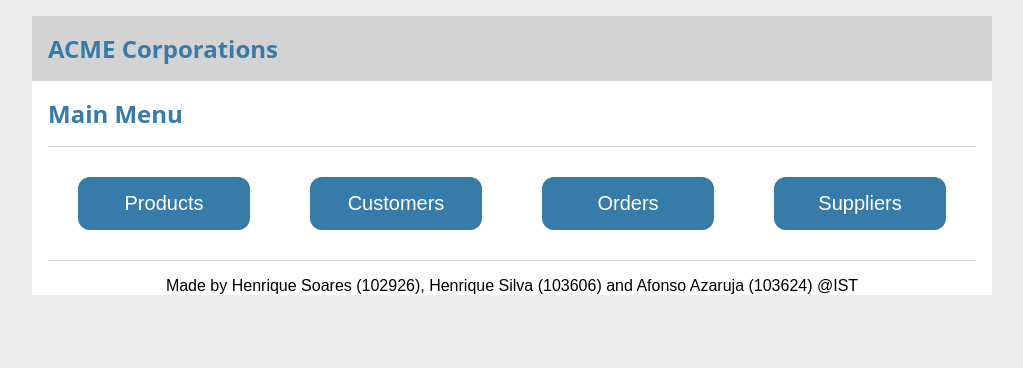
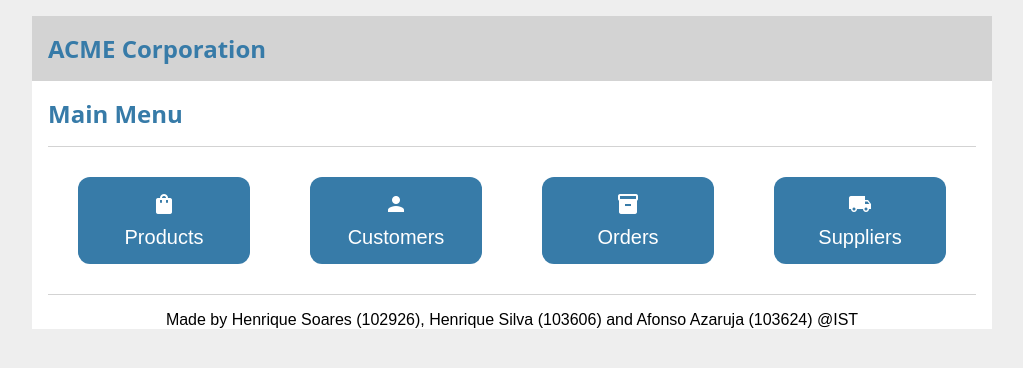
Before and after one commit to henriqueeapsilva/ist-bd-2023, a Python web app: template web/templates/home_page.html in a window 1280 px wide. Shown: the top 368 px of the page, without its empty margins (128-1151 px from the left). Run offline with Jinja, Linux system fonts and the light colour scheme; the template is opened without the code that fills it, so the values that code supplies are empty.

Commit message:
Format typos, added icons.

```diff
--- a/web/static/style.css
+++ b/web/static/style.css
@@ -150,15 +150,22 @@
     table-layout: fixed;
     background-color: #377ba8;
     color: white;
-    padding: 15px 32px;
+    padding: 15px 30px;
     text-align: center;
     text-decoration: none;
-    display: inline-block;
+    display: flex;
     font-size: 20px;
     margin: 30px;
     transition-duration: 0.3s;
     border-radius: 12px;
+    flex-direction: column;
+    align-items: center;
 }
+
+.button i {
+    margin-bottom: 10px;
+}
+
 .main {
   height: 30px; position:
   relative;
@@ -177,6 +184,7 @@
 
 .button:hover {
     background-image: linear-gradient(rgb(0 0 0/40%) 0 0);
+    width: 41%;
     transition: 0.7s;
 }
 
--- a/web/templates/account/index.html
+++ b/web/templates/account/index.html
@@ -1,7 +1,7 @@
 {% extends 'base.html' %}
 
 {% block header %}
-  <h1>{% block title %}Accounts{% endblock %}</h1>
+  <h2>{% block title %}Accounts{% endblock %}</h2>
     <button onclick="history.back()" style="margin-right:2000px"> Back</button>
 {% endblock %}
 
--- a/web/templates/account/update.html
+++ b/web/templates/account/update.html
@@ -1,7 +1,7 @@
 {% extends 'base.html' %}
 
 {% block header %}
-  <h1>{% block title %}Conta {{ account['account_number'] }} | Edit{% endblock %}</h1>
+  <h2>{% block title %}Conta {{ account['account_number'] }} | Edit{% endblock %}</h2>
     <button onclick="history.back()" style="margin-right:2000px"> Back</button>
 {% endblock %}
 
--- a/web/templates/base.html
+++ b/web/templates/base.html
@@ -2,8 +2,10 @@
 <html lang="en">
     <title>ACME - {% block title %}{% endblock %}</title>
     <link rel="stylesheet" href="{{ url_for('static', filename='style.css') }}">
+    <link rel="icon" href="{{ url_for('static', filename='icon.webp') }}" type="../static/"/>
+    <link rel="stylesheet" href="https://fonts.googleapis.com/icon?family=Material+Icons">
     <nav>
-        <h1><a href="/">ACME Corporations</a></h1>
+        <h1><a href="/">ACME Corporation</a></h1>
     </nav>
     <section class="content">
         <header>
--- a/web/templates/customers/register.html
+++ b/web/templates/customers/register.html
@@ -1,7 +1,7 @@
 {% extends 'base.html' %}
 
 {% block header %}
-  <h1>{% block title %}Customer | Register{% endblock %}</h1>
+  <h2>{% block title %}Customer | Register{% endblock %}</h2>
   <div class="main">
     <button onclick="window.location.href='{{ url_for('customer_index') }}'" class="top-left"> Back</button>
 </div>
--- a/web/templates/customers/update.html
+++ b/web/templates/customers/update.html
@@ -1,7 +1,7 @@
 {% extends 'base.html' %}
 
 {% block header %}
-  <h1>{% block title %}Customer {{ customer['name'] }} | Edit{% endblock %}</h1>
+  <h2>{% block title %}Customer {{ customer['name'] }} | Edit{% endblock %}</h2>
 <div class="main">
     <button onclick="window.location.href='{{ url_for('customer_index') }}'" class="top-left"> Back</button>
 </div>
--- a/web/templates/home_page.html
+++ b/web/templates/home_page.html
@@ -4,13 +4,14 @@
   <h2>{% block title %}Main Menu{% endblock %}</h2>
 {% endblock %}
 
+
 {% block content %}
 <header>
     <div class="main-menu">
-        <a class="button" href="{{ url_for('product_index') }}">Products</a>
-        <a class="button" href="{{ url_for('customer_index') }}">Customers</a>
-        <a class="button" href="{{ url_for('orders_index') }}">Orders</a>
-        <a class="button" href="{{ url_for('supplier_index') }}">Suppliers</a>
+        <a class="button" href="{{ url_for('product_index',) }}"> <i class="material-icons">shopping_bag</i> Products</a>
+        <a class="button" href="{{ url_for('customer_index') }}"> <i class="material-icons">person</i> Customers</a>
+        <a class="button" href="{{ url_for('orders_index') }}"> <i class="material-icons">inventory</i>Orders</a>
+        <a class="button" href="{{ url_for('supplier_index') }}"> <i class="material-icons">local_shipping</i> Suppliers</a>
     </div>
 </header>
 {% endblock %}
--- a/web/templates/orders/register.html
+++ b/web/templates/orders/register.html
@@ -1,7 +1,7 @@
 {% extends 'base.html' %}
 
 {% block header %}
-  <h1>{% block title %}Order | Register{% endblock %}</h1>
+  <h2>{% block title %}Order | Register{% endblock %}</h2>
   <div class="main">
     <button onclick="window.location.href='{{ url_for('orders_index') }}'" class="top-left"> Back</button>
 </div>
--- a/web/templates/products/register.html
+++ b/web/templates/products/register.html
@@ -1,7 +1,7 @@
 {% extends 'base.html' %}
 
 {% block header %}
-  <h1>{% block title %}Product | Register{% endblock %}</h1>
+  <h2>{% block title %}Product | Register{% endblock %}</h2>
 <div class="main">
     <button onclick="window.location.href='{{ url_for('product_index') }}'" class="top-left"> Back</button>
 </div>
--- a/web/templates/suppliers/register.html
+++ b/web/templates/suppliers/register.html
@@ -1,7 +1,7 @@
 {% extends 'base.html' %}
 
 {% block header %}
-  <h1>{% block title %}Supplier | Register{% endblock %}</h1>
+  <h2>{% block title %}Supplier | Register{% endblock %}</h2>
   <div class="main">
     <button onclick="window.location.href='{{ url_for('supplier_index') }}'" class="top-left"> Back</button>
 </div>
--- a/web/templates/suppliers/update.html
+++ b/web/templates/suppliers/update.html
@@ -1,7 +1,7 @@
 {% extends 'base.html' %}
 
 {% block header %}
-  <h1>{% block title %}Supplier {{ supplier['name'] }} | Edit{% endblock %}</h1>
+  <h2>{% block title %}Supplier {{ supplier['name'] }} | Edit{% endblock %}</h2>
 <div class="main">
     <button onclick="window.location.href='{{ url_for('supplier_index') }}'" class="top-left"> Back</button>
 </div>
```
Also changed, not shown: web/static/icon.webp (added).
